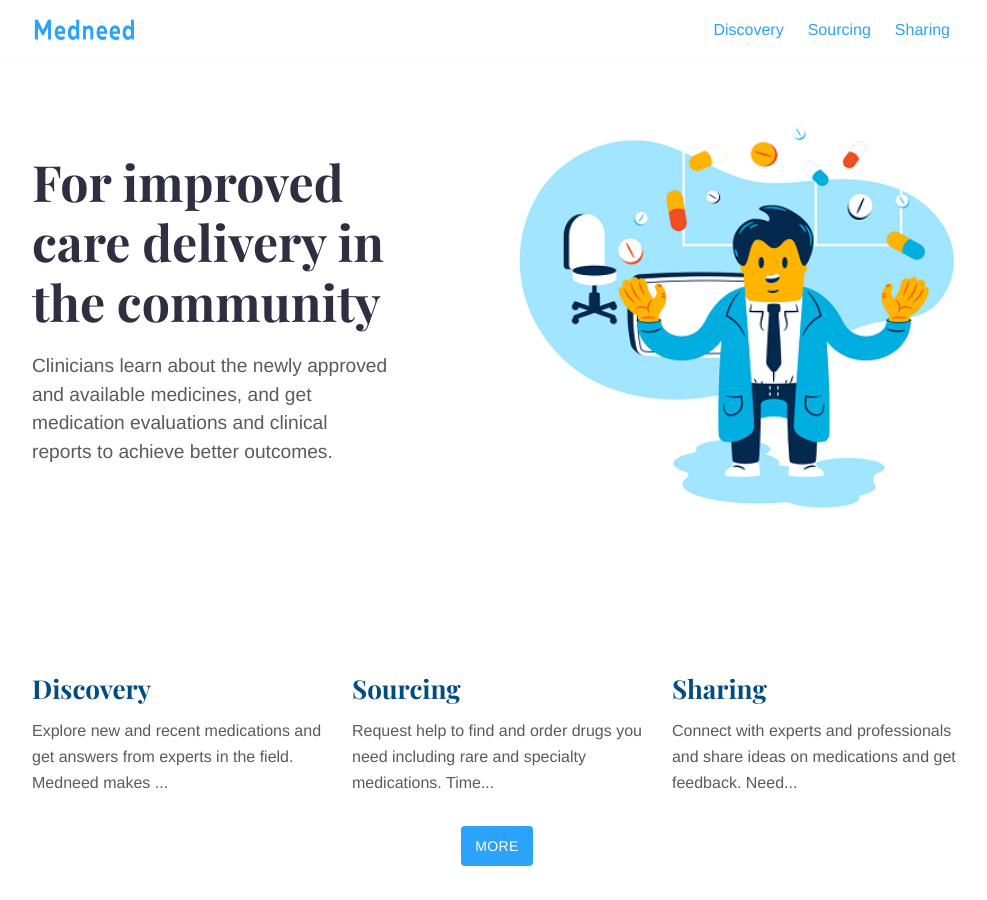
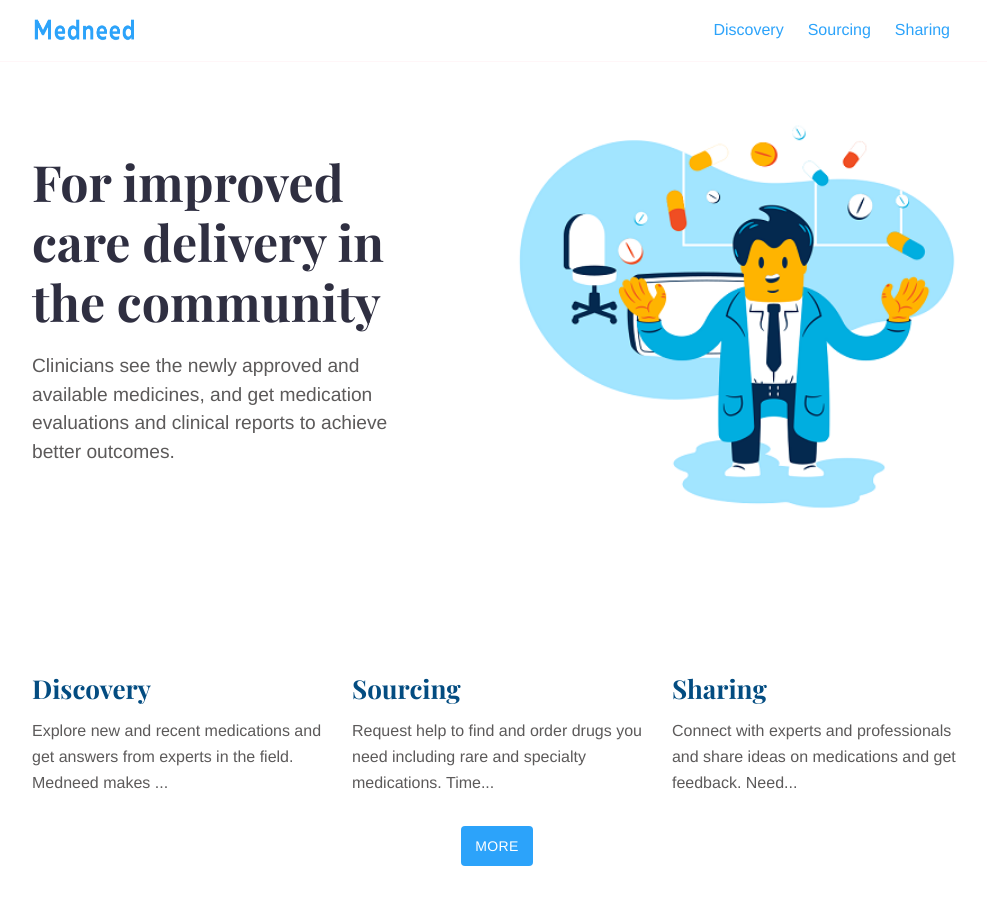
Before and after one commit to Iraneus/betamedneed, a Jekyll site: the page built from index.md, in a window 1280 px wide and 900 px high. Shown: the whole window, without its empty margins (143-1130 px from the left). Built offline with Jekyll 4.4.1, drawn with Linux system fonts in a browser that asks for light colours.

Commit message:
edit index

```diff
--- a/index.md
+++ b/index.md
@@ -10,4 +10,4 @@
 
 # For improved care delivery in the community
 
-Clinicians learn about the newly approved and available medicines, and get medication evaluations and clinical reports to achieve better outcomes.
+Clinicians see the newly approved and available medicines, and get medication evaluations and clinical reports to achieve better outcomes.
```
